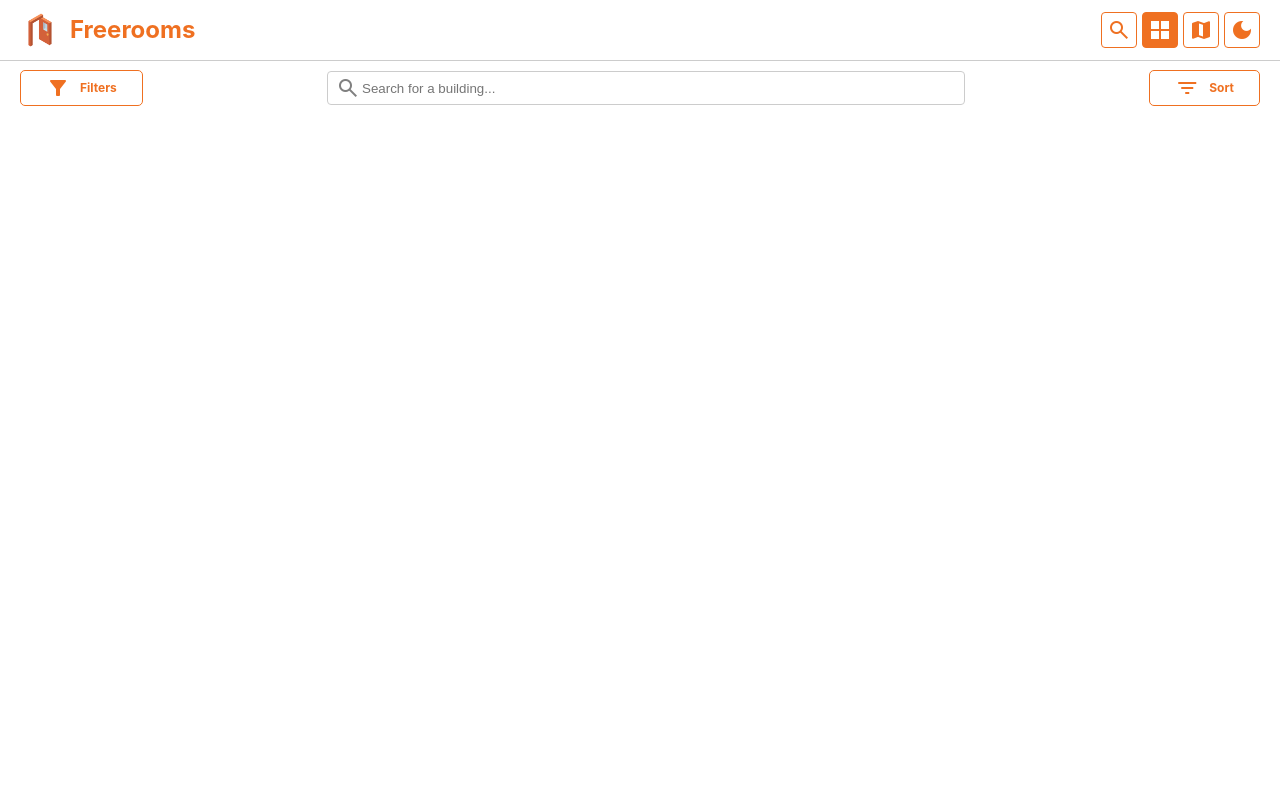
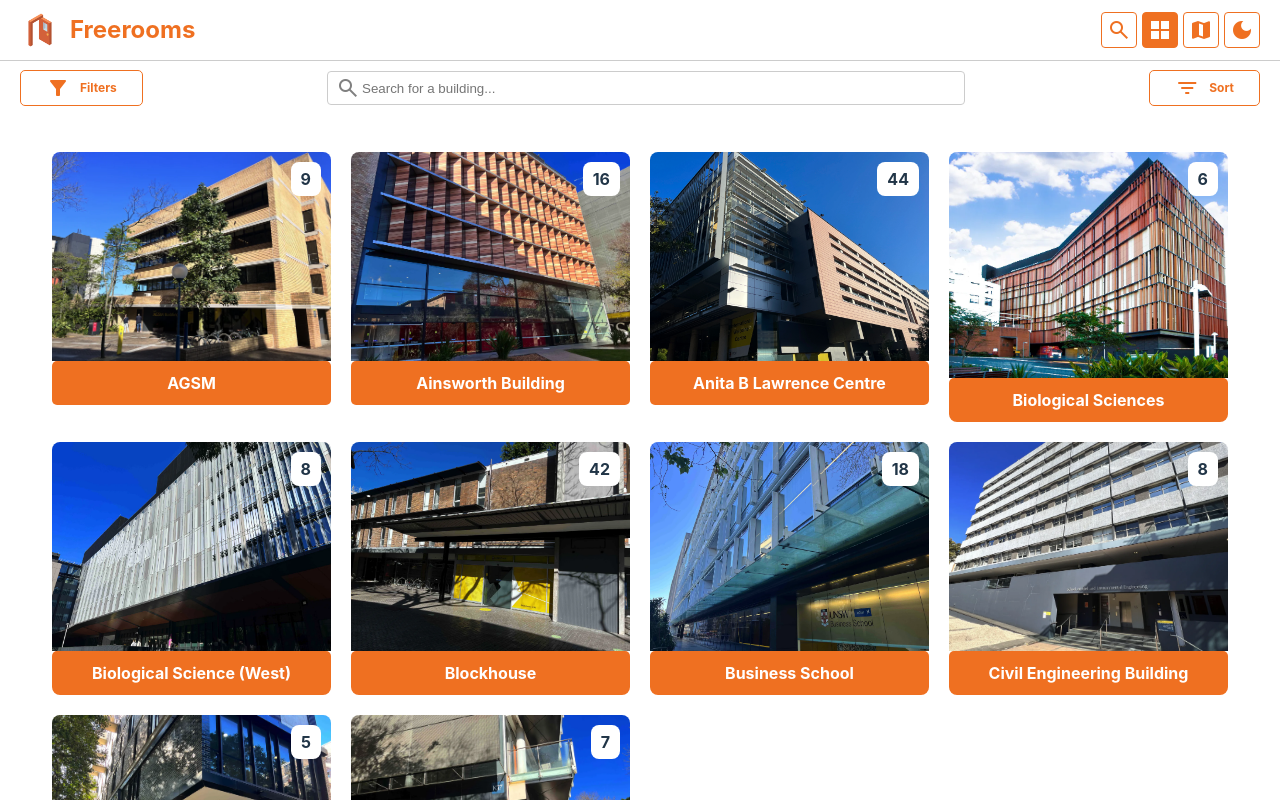
Before and after one commit to mmc03-ucb/devsoc_recruitment_fe, a React (Vite) app: page / in a window 1280 px wide. Shown: the top 800 px of the page. Built offline with nearby package versions, Linux system fonts and the light colour scheme.

Commit message:
added building grid

```diff
--- a/src/App.jsx
+++ b/src/App.jsx
@@ -1,11 +1,13 @@
 import { useState } from "react";
 import "./App.css";
 import Header from "./components/header";
+import BuildingGrid from "./components/buildingGrid";
 
 function App() {
   return (
     <>
       <Header />
+      <BuildingGrid />
     </>
   );
 }
--- /dev/null
+++ b/src/components/buildingGrid.jsx
@@ -0,0 +1,66 @@
+import React, { useEffect, useState } from "react";
+
+const BuildingGrid = () => {
+  const [buildings, setBuildings] = useState([]);
+
+  useEffect(() => {
+    fetch("src/data.json")
+      .then((response) => response.json())
+      .then((data) => setBuildings(data));
+  }, []);
+
+  return (
+    <div style={styles.gridContainer}>
+      {buildings.map((building, index) => (
+        <div key={index} style={styles.gridItem}>
+          <img
+            src={`src/assets/${building.building_picture || building.building_file}`}
+            alt={building.name}
+            style={styles.buildingImage}
+          />
+          <div style={styles.roomsAvailable}>{building.rooms_available}</div>
+          <div style={styles.buildingName}>{building.name}</div>
+        </div>
+      ))}
+    </div>
+  );
+};
+
+const styles = {
+  gridContainer: {
+    display: "grid",
+    gridTemplateColumns: "repeat(auto-fill, minmax(250px, 1fr))",
+    gap: "20px",
+    padding: "20px",
+    marginTop: "100px",
+  },
+  gridItem: {
+    position: "relative",
+    borderRadius: "8px",
+    overflow: "hidden",
+    textAlign: "center",
+  },
+  buildingImage: {
+    width: "100%",
+    height: "auto",
+    display: "block",
+  },
+  roomsAvailable: {
+    position: "absolute",
+    top: "10px",
+    right: "10px",
+    background: "white",
+    padding: "5px 10px",
+    borderRadius: "8px",
+    fontWeight: "bold",
+  },
+  buildingName: {
+    background: "#EF7021",
+    color: "white",
+    padding: "10px",
+    borderRadius: "5px",
+    fontWeight: "bold",
+  },
+};
+
+export default BuildingGrid;
--- a/src/data.json
+++ b/src/data.json
@@ -12,7 +12,7 @@
   {
     "name": "Anita B Lawrence Centre",
     "rooms_available": 44,
-      "building_picture": "./anitb.webp"
+    "building_picture": "./anitab.webp"
   },
   {
     "name": "Biological Sciences",
```
Lines whose indentation alone changed are shown as unchanged.
